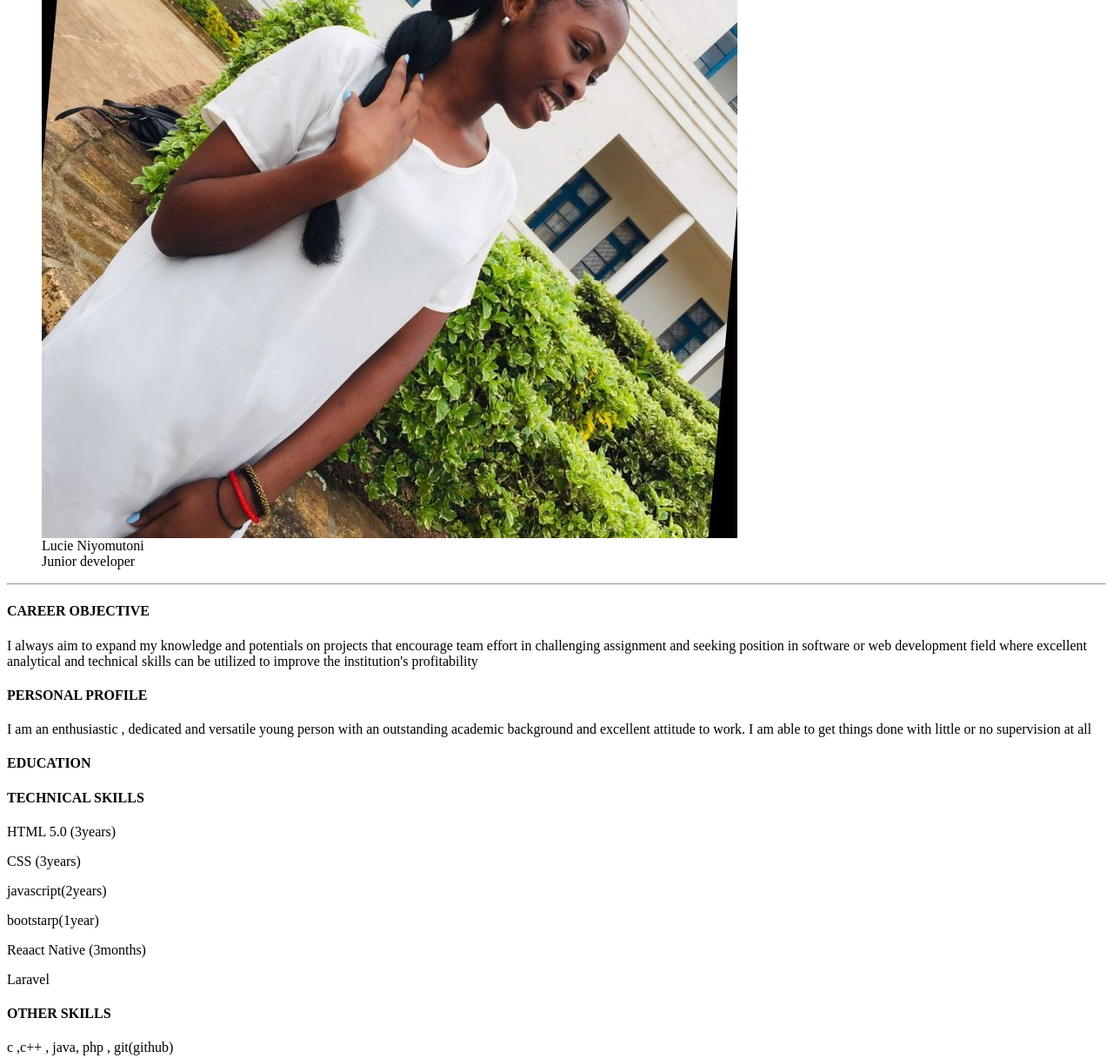
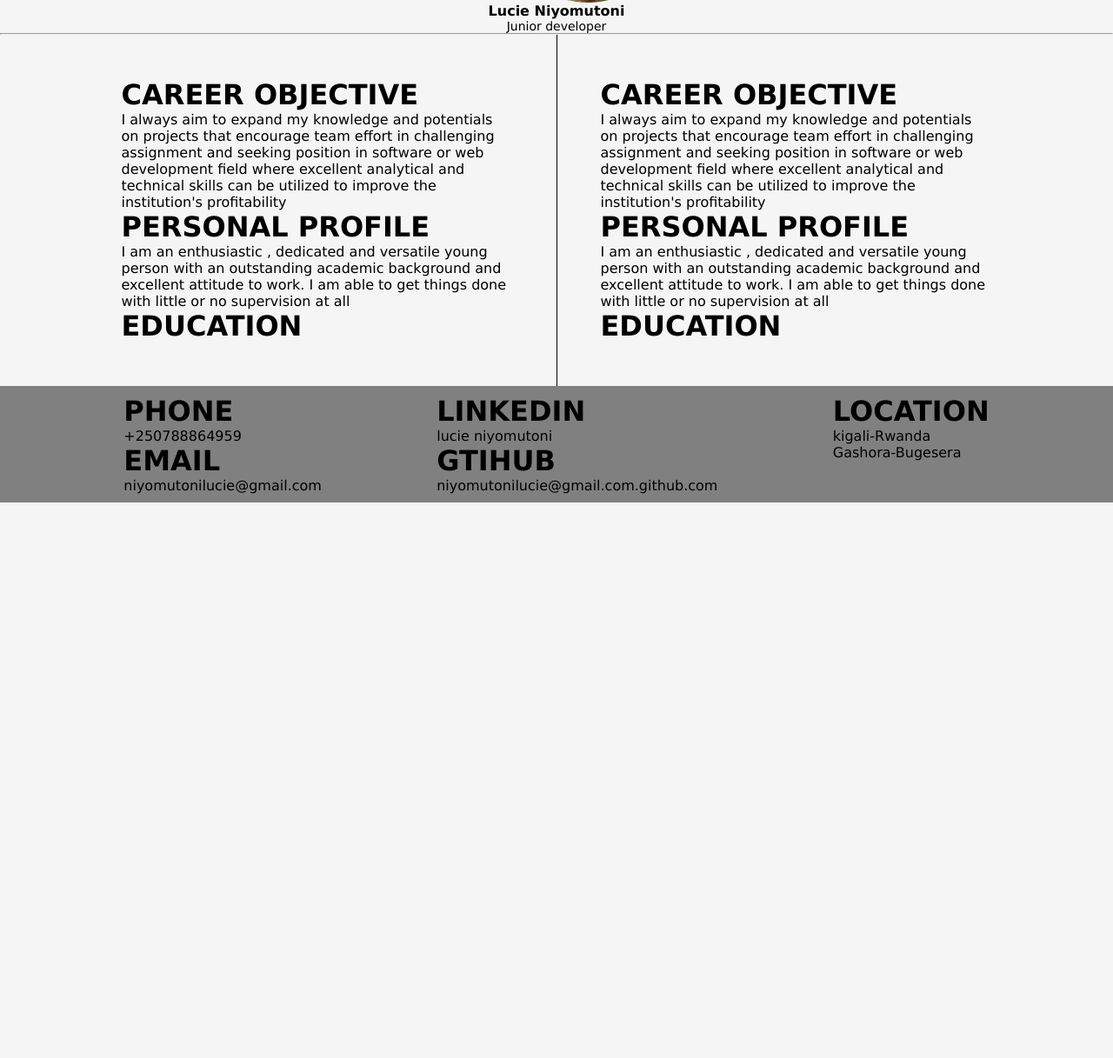
Before and after one commit to Luciefifi/MY-CV, a plain HTML site: page index.html in a window 1280 px wide. Shown: the part 197-1414 px from the top of the page at 87% size. After the commit the page ends 800 px from the top, so only its background shows below. Drawn offline with Linux system fonts and the light colour scheme.

Commit message:
added styles

```diff
--- a/index.html
+++ b/index.html
@@ -12,15 +12,14 @@
         <img     src="assets/1655709966433.jpeg" alt="my photo" />
         <!-- <label for="">Lucie Niyomutoni</label>
         <label for="">Junior developer</label> -->
-        <figcaption>Lucie Niyomutoni</figcaption>
-        <figcaption>Junior developer</figcaption>
+        <figcaption style="font-weight: 800;text-align: center; ">Lucie Niyomutoni</figcaption>
+        <figcaption style="font-size:14 ; text-align: center ;">Junior developer</figcaption>
       </figure>
     </section>
     <hr>
-    <section class="main">
-      <section class="part1">
-        <div class="">
-          <section>
+   <div class="card-container">
+     <div class="card">
+     <div class="card-contents">
       <h1>CAREER OBJECTIVE</h1>
       <p>
         I always aim to expand my knowledge and potentials on projects
@@ -29,65 +28,60 @@
         analytical and technical skills can be utilized to improve the
         institution's profitability
       </p>
-          </section>
-          <section>
       <h1>PERSONAL PROFILE</h1>
             <p>
               I am an enthusiastic , dedicated and versatile young person with
               an outstanding academic background and excellent attitude to work.
               I am able to get things done with little or no supervision at all
             </p>
-          </section>
-          <section>
             <h1>EDUCATION</h1>
-          </section>
+
+
      </div>
-      </section>
-      <section class="paert2">
-        <div class="">
-          <section>
-            <h1>TECHNICAL SKILLS</h1>
-            <p>HTML 5.0 (3years)</p>
-            <p>CSS (3years)</p>
-            <p>javascript(2years)</p>
-            <p>bootstarp(1year)</p>
-            <p>Reaact Native (3months)</p>
-            <p>Laravel</p>
-          </section>
-          <section>
-            <h1>OTHER SKILLS</h1>
-            <p>c ,c++ , java, php , git(github)</p>
-            <p>it essentials , microsoft office</p>
-            <p>enterpreneurship and business development</p>
-          </section>
-          <section>
-            <h1>LANGUAGES</h1>
-            <p>English : very good</p>
-            <p>Kinyarwanda : excellent</p>
-          </section>
-          <section>
-            <h1>REFERENCES</h1>
-            <p>Mr. Eric HITIMANA</p>
-            <p>a web technologies lecturer in University of Rwanda</p>
-            <p>email: hiteric85@gmail.com</p>
-          </section>
     </div>
-      </section>
-      <section class="footer">
-        <footer>
+    <div class="line">
+
+    </div>
+    <div class="card card2">
+     <div class="card-contents">
+
+      <h1>CAREER OBJECTIVE</h1>
+      <p>
+        I always aim to expand my knowledge and potentials on projects
+        that encourage team effort in challenging assignment and seeking
+        position in software or web development field where excellent
+        analytical and technical skills can be utilized to improve the
+        institution's profitability
+      </p>
+      <h1>PERSONAL PROFILE</h1>
+            <p>
+              I am an enthusiastic , dedicated and versatile young person with
+              an outstanding academic background and excellent attitude to work.
+              I am able to get things done with little or no supervision at all
+            </p>
+            <h1>EDUCATION</h1>
+
+          </div>
+     </div>
+   </div>
+   <footer class="footer">
+     <div class="phone">
     <h1>PHONE</h1>
     <p>+250788864959</p>
     <h1>EMAIL</h1>
     <p>niyomutonilucie@gmail.com</p>
+  </div>
+  <div class="social">
     <h1>LINKEDIN</h1>
     <p>lucie niyomutoni</p>
     <h1>GTIHUB</h1>
     <p>niyomutonilucie@gmail.com.github.com</p>
+  </div>
+  <div class="location">
     <h1>LOCATION</h1>
     <p>kigali-Rwanda</p>
     <p>Gashora-Bugesera</p>
+  </div>
    </footer>
-      </section>
-    </section>
   </body>
 </html>
--- a/styles.css
+++ b/styles.css
@@ -1,6 +1,40 @@
-profile {
-    height: 100%;
-    width: 100%;
-    border-radius: 50%;
+*{
+    padding: 0;
+    box-sizing: border-box;
+    margin: 0;
+    font-family: Verdana, Geneva, Tahoma, sans-serif;
 
 }
+body{
+    background-color: whitesmoke;
+}
+.profile figure img{
+    width: 200;
+    height: 200;
+    border-radius: 50%;
+    margin-left: 45%;
+}
+.profile figure figcaption{
+    margin-left: 0;
+}
+.card-container{
+    display: flex;
+    justify-content: center;
+
+}
+.card{
+    width: 450px;
+    margin: 50;
+
+}
+.line{
+    width: 1px;
+    height: auto;
+    background-color: black;
+}
+.footer{
+    display: flex;
+    justify-content: space-evenly;
+    background-color: grey;
+    padding: 10px;
+}
```
Also changed, not shown: 1 other file. Lines whose indentation alone changed are shown as unchanged.
